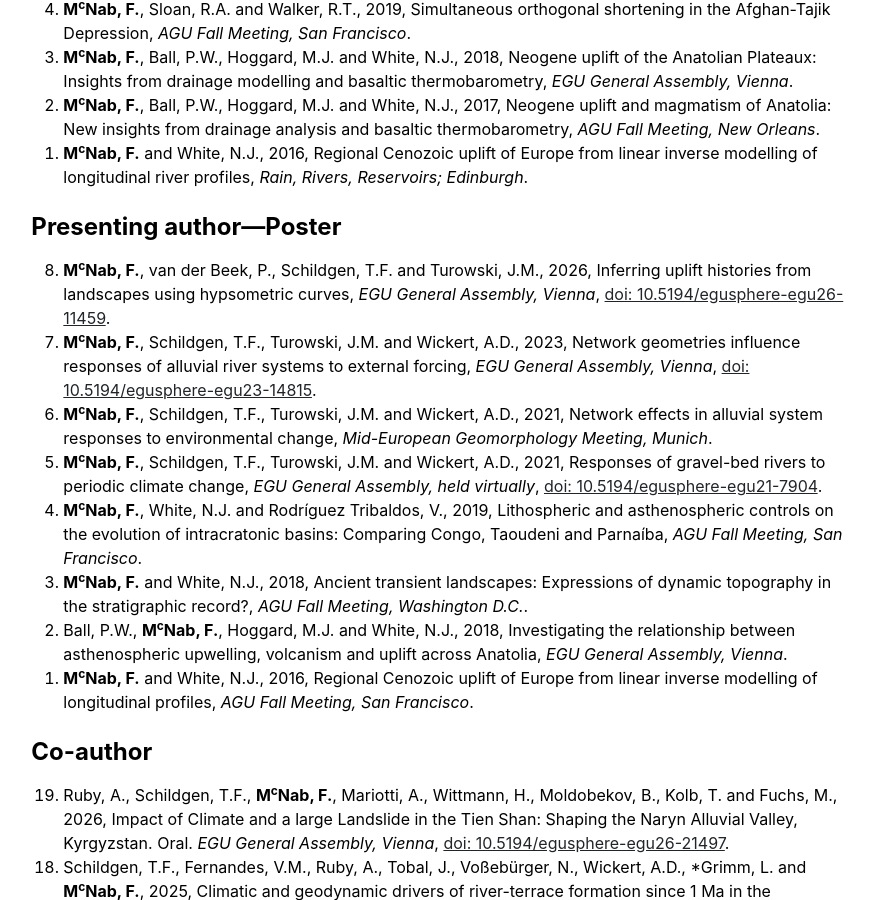
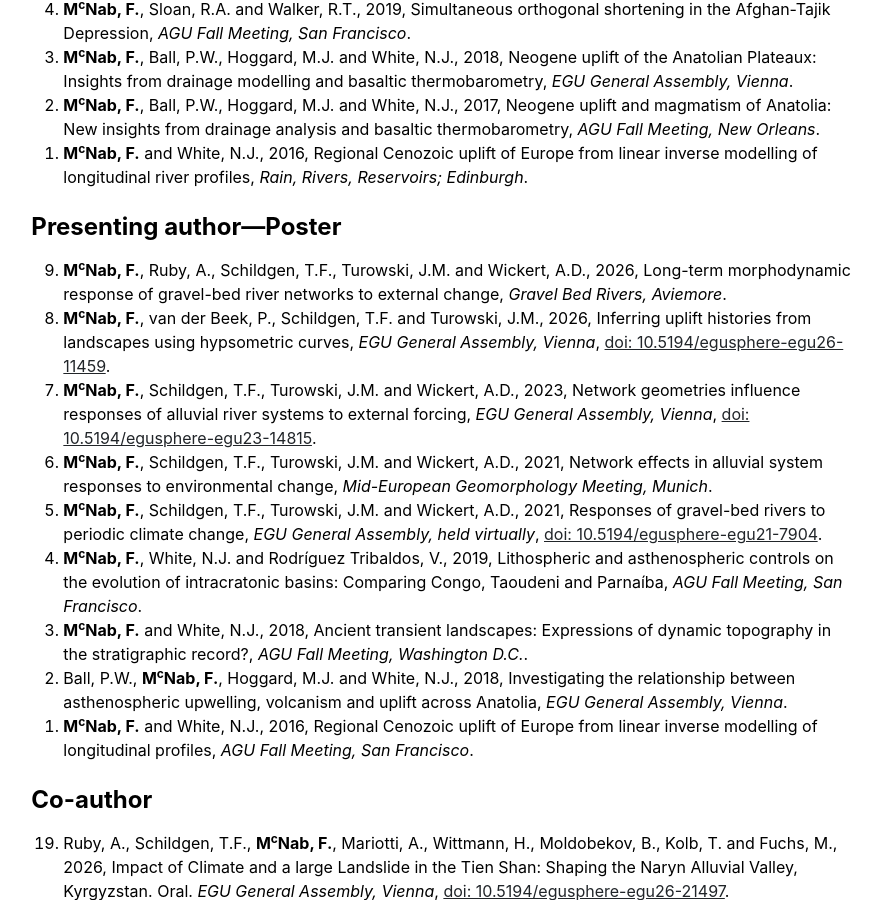
Before and after one commit to fmcnab/fmcnab.github.io, a Jekyll site: the page built from publications.md, in a window 1280 px wide and 900 px high, scrolled down 2181 px. Shown: the whole window, without its empty margins (198-1079 px from the left). Built offline with Jekyll 4.4.1, drawn with Linux system fonts in a browser that asks for light colours.

Commit message:
Update publications.

```diff
--- a/_data/publications.yml
+++ b/_data/publications.yml
@@ -42,6 +42,7 @@ conference_oral:
 - {names: '<b>M<sup>c</sup>Nab, F.</b> and White, N.J.', year: '2016', title: 'Regional Cenozoic uplift of Europe from linear inverse modelling of longitudinal river profiles', meeting: 'Rain, Rivers, Reservoirs; Edinburgh'}
 
 conference_poster:
+- {names: '<b>M<sup>c</sup>Nab, F.</b>, Ruby, A., Schildgen, T.F., Turowski, J.M. and Wickert, A.D.', year: '2026', title: 'Long-term morphodynamic response of gravel-bed river networks to external change', meeting: 'Gravel Bed Rivers, Aviemore'}
 - {names: '<b>M<sup>c</sup>Nab, F.</b>, van der Beek, P., Schildgen, T.F. and Turowski, J.M.', year: '2026', title: 'Inferring uplift histories from landscapes using hypsometric curves', meeting: 'EGU General Assembly, Vienna', doi: '10.5194/egusphere-egu26-11459', url: 'https://doi.org/10.5194/egusphere-egu26-11459'}
 - {names: '<b>M<sup>c</sup>Nab, F.</b>, Schildgen, T.F., Turowski, J.M. and Wickert, A.D.', year: '2023', title: 'Network geometries influence responses of alluvial river systems to external forcing', meeting: 'EGU General Assembly, Vienna', doi: '10.5194/egusphere-egu23-14815', url: 'https://doi.org/10.5194/egusphere-egu23-14815'}
 - {names: '<b>M<sup>c</sup>Nab, F.</b>, Schildgen, T.F., Turowski, J.M. and Wickert, A.D.', year: '2021', title: 'Network effects in alluvial system responses to environmental change', meeting: 'Mid-European Geomorphology Meeting, Munich'}
```
